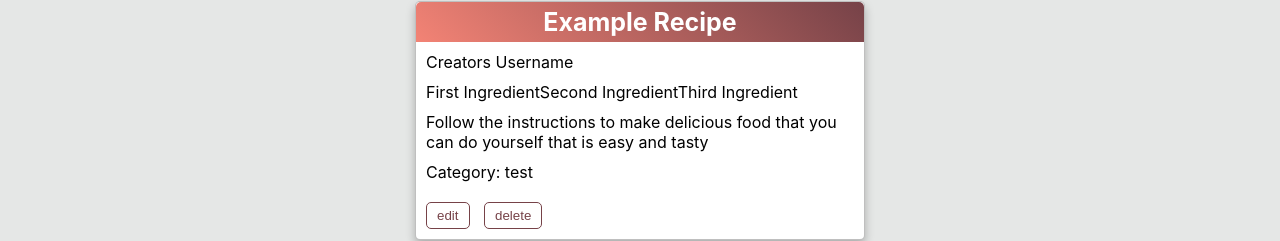
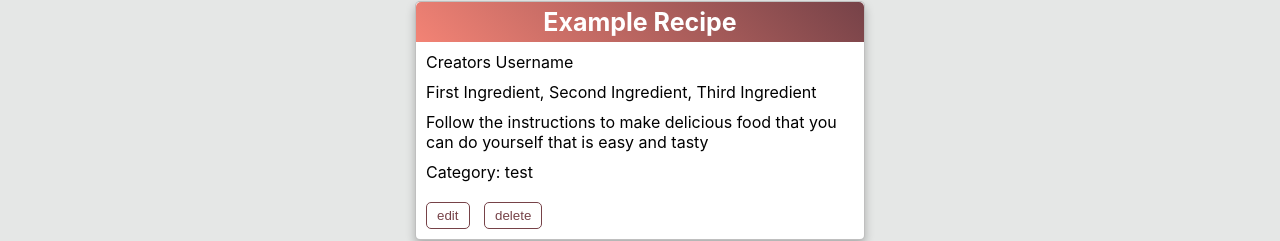
Before and after one commit to bwpt-secret-family-recipes-4/front-end, a React (Create React App) app: page / in a window 1280 px wide. Shown: the part 134-375 px from the top of the page. Built offline with nearby package versions, Linux system fonts and the light colour scheme; no server answers; sample sign-in values are in the browser's storage.

Commit message:
able to delete recipes

```diff
--- a/src/App.js
+++ b/src/App.js
@@ -1,6 +1,5 @@
 import React, { useState } from "react";
-import { useHistory, Switch, Route } from "react-router-dom";
-// import axios from "axios";
+import { Switch, Route } from "react-router-dom";
 
 import SignIn from "./components/SignIn";
 import SignUp from "./components/SignUp";
@@ -14,7 +13,6 @@ import RecipesList from "./components/RecipesList";
 import RecipeForm from "./components/RecipeForm";
 
 function App() {
-  const history = useHistory();
   const [isLoggedIn, setIsLoggedIn] = useState(localStorage.getItem("RecipeToken") ? true : false);
   const [user, setUser] = useState("");
   const [allRecipes, setAllRecipes] = useState([
@@ -22,7 +20,7 @@ function App() {
       id: 0,
       title: "Example Recipe",
       creator: "Creators Username",
-      ingredients: ["First Ingredient", "Second Ingredient", "Third Ingredient"],
+      ingredients: "First Ingredient, Second Ingredient, Third Ingredient",
       directions:
         "Follow the instructions to make delicious food that you can do yourself that is easy and tasty",
       category: "test",
@@ -45,8 +43,8 @@ function App() {
       .delete(`/api/recipes/${id}`)
       .then((res) => {
         console.log("delete response", res.data);
-        setAllRecipes([...allRecipes, res.data]); //! what shape is the data returned
-        history.push("/");
+        const afterDelete = allRecipes.filter((item) => item.id !== id);
+        setAllRecipes([...afterDelete]);
       })
       .catch((err) => console.log("delete error", err));
   };
```
